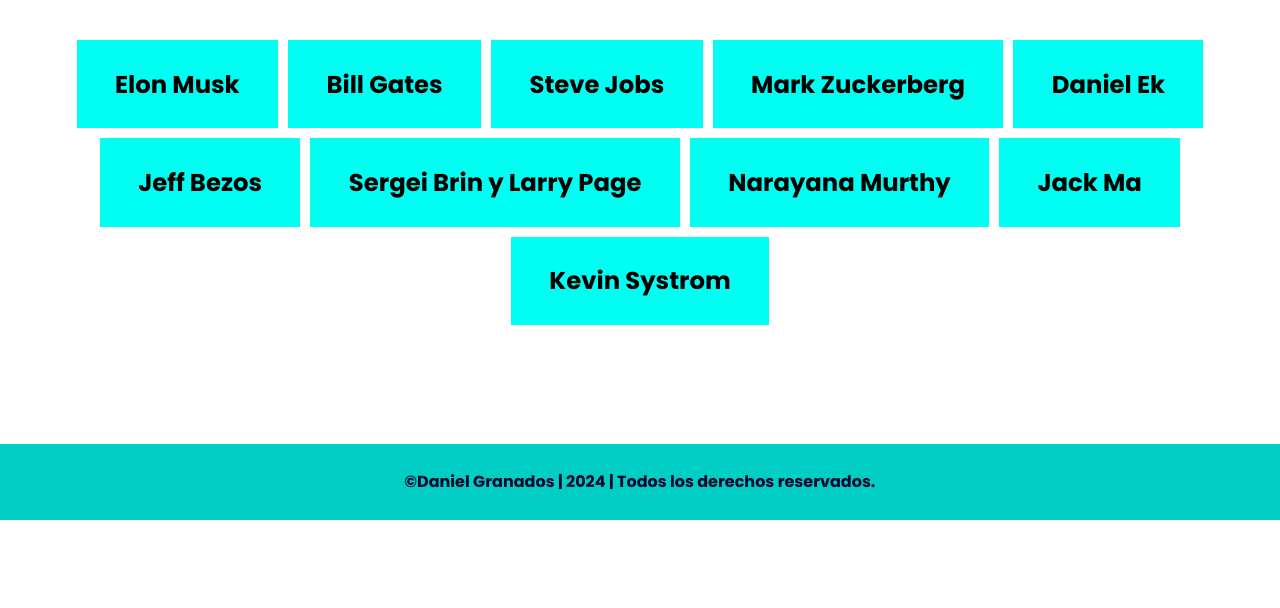
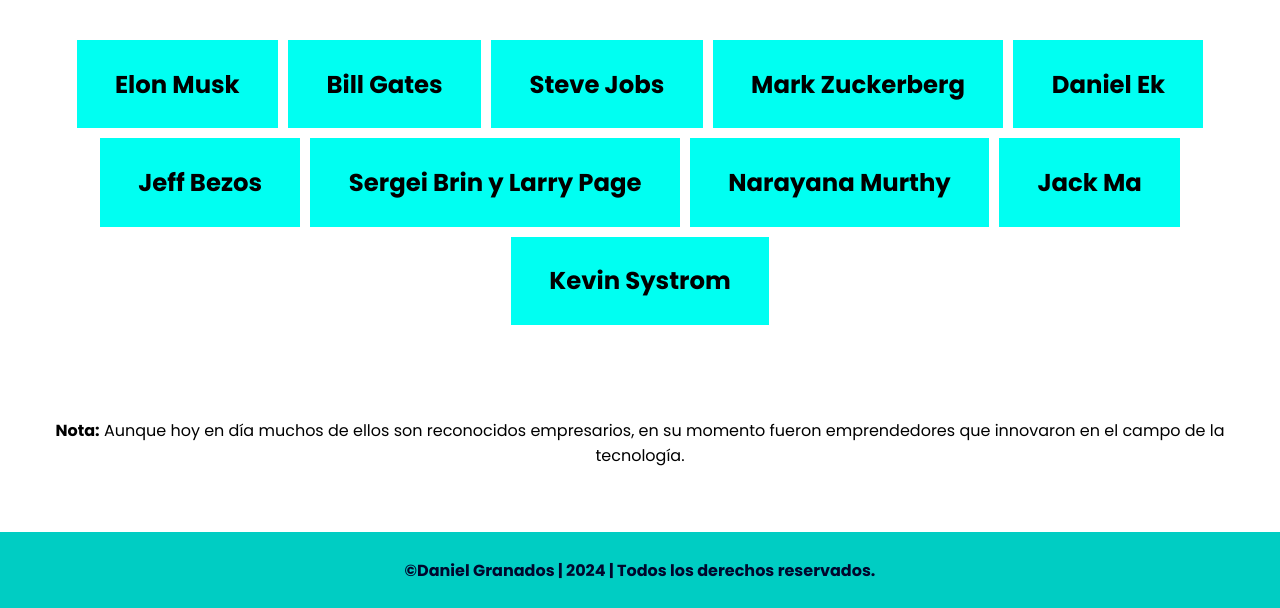
Before and after one commit to danielgranados123/Perfil-1, a plain HTML site: page pages/emprendedores.html in a window 1280 px wide. Shown: the part 239-847 px from the top of the page. Before the commit the page ends 800 px from the top, so only its background shows below. Drawn offline with Linux system fonts and the light colour scheme.

Commit message:
Agregue una pequeña nota al final de la pagina de emprendedores

```diff
--- a/pages/emprendedores.html
+++ b/pages/emprendedores.html
@@ -436,7 +436,9 @@
        </div>
             </div>
         </div>
-
+        <div class="introduccion">
+            <center><p><strong>Nota:</strong> Aunque hoy en día muchos de ellos son reconocidos empresarios, en su momento fueron emprendedores que innovaron en el campo de la tecnología.</p></center>
+        </div>
     <footer>
         <strong>&copy;Daniel Granados | 2024 | Todos los derechos reservados.</strong>
     </footer>
```
Also changed, not shown: img/Logo.png (added).
